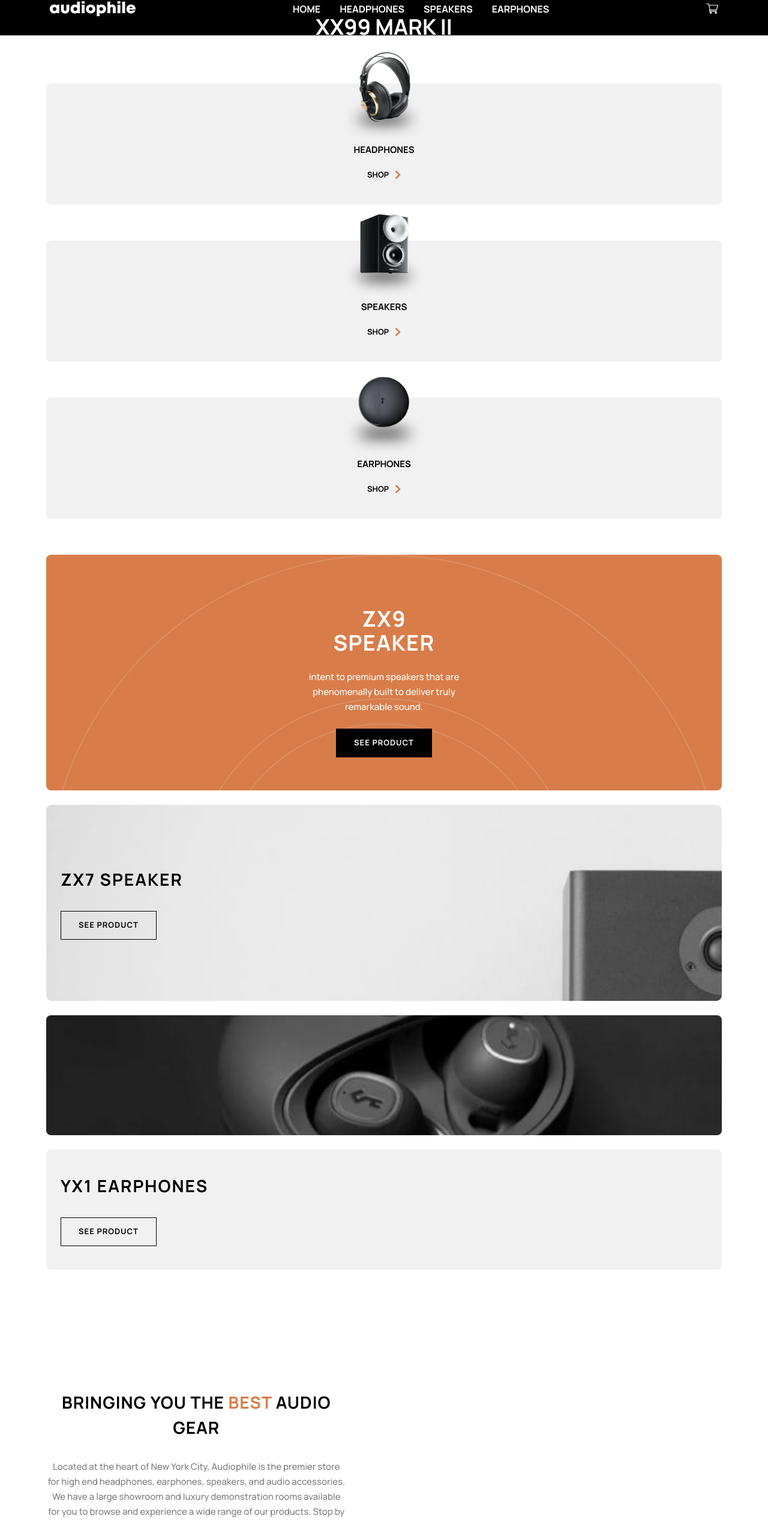
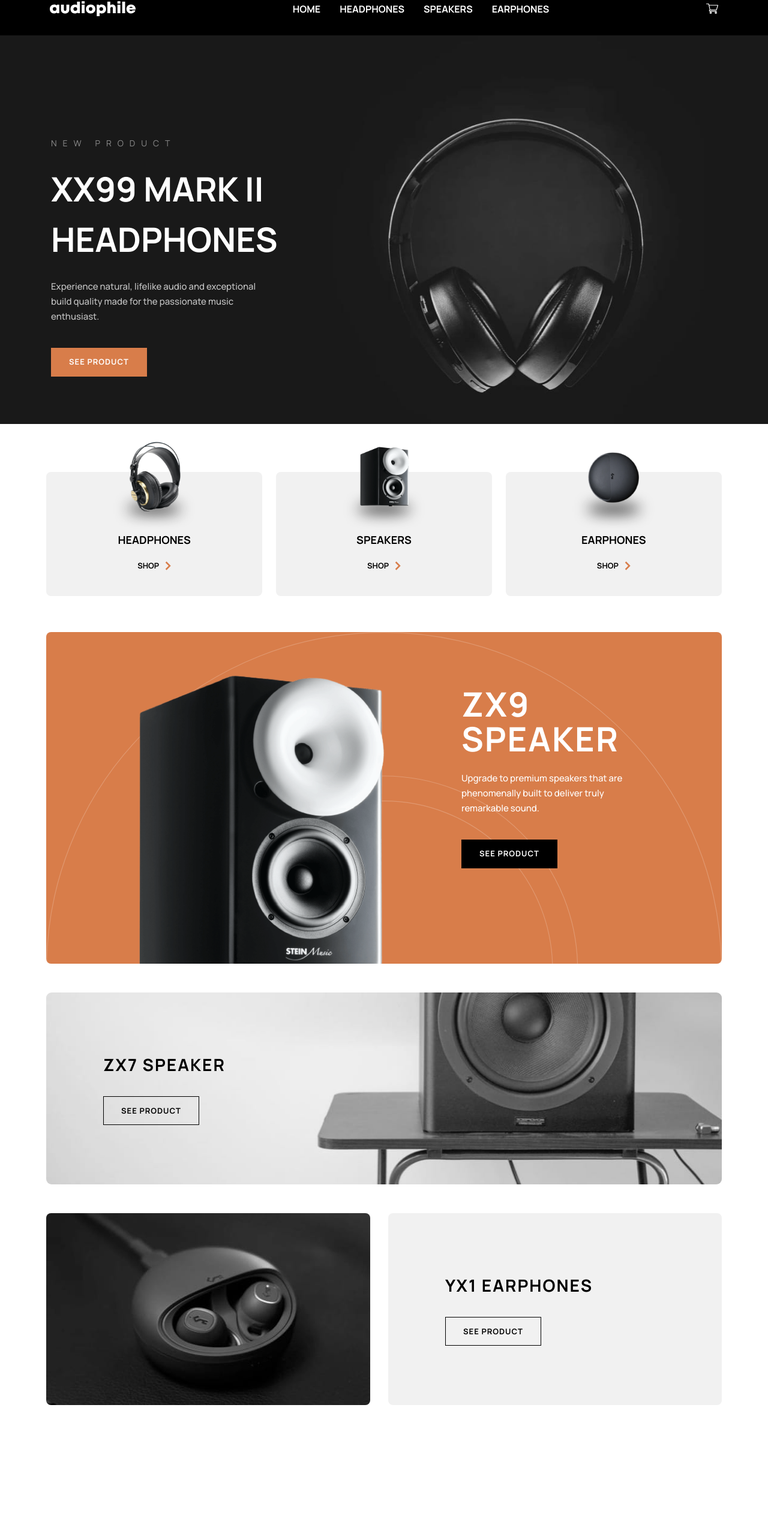
Before and after one commit to thenameiswiiwin/audiophile-ecommerce, a Next.js app: page / in a window 1280 px wide. Shown: the part 30-2568 px from the top of the page at 60% size. Built offline with nearby package versions, Linux system fonts and the light colour scheme.

Commit message:
feat: responsive for tablet and desktop

```diff
--- a/components/Categories.tsx
+++ b/components/Categories.tsx
@@ -8,11 +8,11 @@ import { categories } from '@/constants'
 
 const Categories = () => {
   return (
-    <div className="z-1 mt-20">
+    <div className="z-1 mt-20 md:flex md:justify-between lg:flex">
       {categories.map((category) => (
         <div
           key={nanoid()}
-          className="relative mb-[60px] rounded-lg bg-gray-base p-10 pt-20"
+          className="relative mb-[60px] rounded-lg bg-gray-base p-10 pt-20 md:w-[32%] md:justify-between"
         >
           <Link href={`/${category.title}`} key={nanoid()}>
             <Image
@@ -22,7 +22,7 @@ const Categories = () => {
               alt="Logo"
               className="absolute inset-x-[50%] top-[50%] translate-x-[-50%] translate-y-[-100%] justify-center"
             />
-            <p className="mt-5 text-center text-[15px] font-bold uppercase">
+            <p className="mt-5 text-center text-[15px] font-bold uppercase lg:text-[18px]">
               {category.title}
             </p>
             <div className="mt-[20px] flex items-center justify-center">
@@ -34,7 +34,7 @@ const Categories = () => {
                 width={20}
                 height={20}
                 alt="Logo"
-                onClick={() => console.log('clicked')}
+                onClick={() => console.log('click')}
                 className="z-1 h-[15px] w-[10px] items-center"
               />
             </div>
--- a/components/EarbudPromo.tsx
+++ b/components/EarbudPromo.tsx
@@ -6,15 +6,25 @@ const EarbudPromo = () => {
   const earphone = products[0]
 
   return (
-    <div className="mt-[24px] flex h-[424px] flex-col gap-[24px]">
+    <div className="mt-[24px] flex h-[424px] flex-col gap-[24px] md:mt-[32px] md:h-[320px] md:flex-row md:gap-[11px] lg:mt-[48px] lg:gap-[30px]">
       <div>
         <img
-          className="h-[200px] w-full rounded-[8px] object-cover"
+          className="h-[200px] w-full rounded-[8px] object-cover md:hidden"
           src="/home/mobile/image-earphones-yx1.jpg"
           alt="earphones"
         />
+        <img
+          className="hidden h-full max-w-[339px] rounded-[8px] object-cover md:block lg:hidden"
+          src="/home/tablet/image-earphones-yx1.jpg"
+          alt="earphones"
+        />
+        <img
+          className="hidden h-full max-w-[540px] rounded-[8px] lg:block"
+          src="/home/desktop/image-earphones-yx1.jpg"
+          alt="earphones"
+        />
       </div>
-      <div className="flex h-[200px] w-full flex-col justify-center gap-[32px] rounded-[8px] bg-gray-base pl-[24px]">
+      <div className="flex h-[200px] w-full flex-col justify-center gap-[32px] rounded-[8px] bg-gray-base pl-[24px] md:h-[320px] md:pl-[41px] lg:pl-[95px]">
         <h2 className="text-[28px] font-bold uppercase tracking-[2px]">
           {earphone.name.replace('Wireless', '')}
         </h2>
--- a/components/Hero.tsx
+++ b/components/Hero.tsx
@@ -12,19 +12,29 @@ const Hero = () => {
         alt="HeroImage"
         className="max-h-[600px] w-full object-cover md:hidden lg:hidden"
       />
-      <div className="absolute inset-0 mx-auto flex max-w-[1174px] items-center object-center px-[39px]">
-        <article className="w-full text-center">
-          <h2 className="pb-[16px] text-[14px] uppercase tracking-[10px] text-white/50">
+      <img
+        src={'/home/tablet/image-hero.jpg'}
+        alt="HeroImage"
+        className="hidden max-h-[729px] w-full object-cover object-center md:block lg:hidden"
+      />
+      <img
+        src={'/home/desktop/image-hero.jpg'}
+        alt="HeroImage"
+        className="hidden max-h-[729px] w-full object-cover object-center lg:block"
+      />
+      <div className="absolute inset-0 mx-auto flex max-w-[1174px] items-center object-center px-[39px] lg:px-8 lg:pt-[89px]">
+        <article className="w-full text-center lg:text-left">
+          <h2 className="pb-[16px] text-[14px] uppercase tracking-[10px] text-white/50 md:pb-[24px]">
             New product
           </h2>
-          <h1 className="mx-auto max-w-[328px] pb-[24px] text-[36px] font-bold uppercase text-white">
+          <h1 className="mx-auto max-w-[328px] pb-[24px] text-[36px] font-bold uppercase text-white md:max-w-[396px] md:text-[56px] lg:mx-0 lg:max-w-[396px] lg:text-[56px]">
             {headphone.name}
           </h1>
-          <p className="mx-auto max-w-[349px] pb-[24px] text-[15px] font-medium leading-[25px] text-white/75">
+          <p className="mx-auto max-w-[349px] pb-[24px] text-[15px] font-medium leading-[25px] text-white/75 md:pb-[40px] lg:mx-0">
             Experience natural, lifelike audio and exceptional build quality
             made for the passionate music enthusiast.
           </p>
-          <div className="mx-auto block w-max">
+          <div className="mx-auto block w-max lg:mx-0">
             <Button intent="primary" href={`/headphones/${headphone.slug}`}>
               See Product
             </Button>
--- a/components/Navbar.tsx
+++ b/components/Navbar.tsx
@@ -10,7 +10,6 @@ const Navbar = () => {
   return (
     <nav className="bg-black lg:px-0">
       <div className="flex items-center justify-between px-[30px] py-8 md:mx-auto md:max-w-[1174px]">
-        {/* Hamburger Icon */}
         <Image
           src="/shared/tablet/icon-hamburger.svg"
           width={16}
@@ -19,8 +18,7 @@ const Navbar = () => {
           onClick={() => console.log('clicked')}
           className="cursor-pointer lg:hidden"
         />
-        {/*  Logo */}
-        <div>
+        <div className="md:w-full md:pl-[42px] lg:w-max lg:pl-0">
           <Link href={'/'} className="block w-max">
             <Image
               src="/shared/desktop/logo.svg"
@@ -30,7 +28,6 @@ const Navbar = () => {
             />
           </Link>
         </div>
-        {/* Nav Items */}
         <div className="hidden gap-x-8 uppercase text-white lg:flex">
           {navLinks.map((link) => (
             <Link
--- a/components/Pitch.tsx
+++ b/components/Pitch.tsx
@@ -21,13 +21,23 @@ const Pitch = () => {
           src="/shared/mobile/image-best-gear.jpg"
           alt=""
         />
+        <img
+          className="hidden h-[300px] w-full rounded-[8px] object-cover md:block lg:hidden"
+          src="/shared/tablet/image-best-gear.jpg"
+          alt=""
+        />
+        <img
+          className="hidden h-[588px] max-w-[540px] rounded-[8px] lg:block"
+          src="/shared/desktop/image-best-gear.jpg"
+          alt=""
+        />
       </div>
-      <div className="w-full text-center">
-        <h2 className="text-[28px] font-bold uppercase tracking-[1px]">
+      <div className="w-full text-center lg:text-left">
+        <h2 className="text-[28px] font-bold uppercase tracking-[1px] md:text-[40px] md:leading-[44px] md:tracking-[1.43px]">
           Bringing you the <span className="text-orange-primary">best</span>{' '}
           audio gear
         </h2>
-        <p className="mx-auto max-w-[573px] pt-[32px] text-[15px] font-medium leading-[25px] opacity-50">
+        <p className="mx-auto max-w-[573px] pt-[32px] text-[15px] font-medium leading-[25px] opacity-50 lg:mx-0">
           Located at the heart of New York City, Audiophile is the premier store
           for high end headphones, earphones, speakers, and audio accessories.
           We have a large showroom and luxury demonstration rooms available for
--- a/components/SpeakerBanner.tsx
+++ b/components/SpeakerBanner.tsx
@@ -6,7 +6,7 @@ const SpeakerBanner = () => {
   const speaker = products[4]
 
   return (
-    <div className="flex h-[327px] w-full flex-col justify-center gap-[32px] rounded-[9px] bg-speaker-banner-mobile bg-cover bg-right-top bg-no-repeat pl-[24px]">
+    <div className="flex h-[327px] w-full flex-col justify-center gap-[32px] rounded-[9px] bg-speaker-banner-mobile bg-cover bg-right-top bg-no-repeat pl-[24px] md:h-[320px] md:bg-speaker-banner-tablet md:pl-[62px] lg:bg-speaker-banner-desktop lg:pl-[95px]">
       <h2 className="text-[28px] font-bold uppercase tracking-[2px]">
         {speaker.name}
       </h2>
--- a/components/SpeakerPromo.tsx
+++ b/components/SpeakerPromo.tsx
@@ -6,23 +6,33 @@ const SpeakerPromo = () => {
   const speaker = products[5]
 
   return (
-    <div className="bg-top-center mb-[24px] flex flex-col items-center overflow-y-hidden rounded-[8px] bg-orange-primary bg-circle-pattern bg-cover bg-no-repeat">
-      <div className="pb-[32px] pt-[55px]">
+    <div className="bg-top-center mb-[24px] flex flex-col items-center overflow-y-hidden rounded-[8px] bg-orange-primary bg-circle-pattern bg-cover bg-no-repeat md:mb-[32px] lg:mb-[48px] lg:flex-row lg:justify-center lg:gap-[128px] lg:pt-[56px]">
+      <div className="pb-[32px] pt-[55px] md:pb-[64px] md:pt-[52px] lg:translate-y-4 lg:p-0">
         <img
           className="mx-auto max-w-[172px] md:hidden"
           src="/home/mobile/image-speaker-zx9.png"
           alt=""
         />
+        <img
+          className="mx-auto hidden max-w-[197px] md:flex lg:hidden"
+          src="/home/tablet/image-speaker-zx9.png"
+          alt=""
+        />
+        <img
+          className="hidden max-w-[410px] lg:block"
+          src="/home/desktop/image-speaker-zx9.png"
+          alt=""
+        />
       </div>
       <div>
-        <h2 className="mx-auto max-w-[200px] text-center text-[36px] font-bold uppercase leading-[40px] tracking-[1.29px] text-white">
+        <h2 className="mx-auto max-w-[200px] text-center text-[36px] font-bold uppercase leading-[40px] tracking-[1.29px] text-white md:max-w-[261px] md:text-[56px] md:leading-[58px] md:tracking-[2px] lg:mx-0 lg:text-left">
           {speaker.name}
         </h2>
-        <p className="mx-auto max-w-[280px] py-[24px] text-center text-[15px] font-medium leading-[25px] text-white">
-          intent to premium speakers that are phenomenally built to deliver
+        <p className="mx-auto max-w-[280px] py-[24px] text-center text-[15px] font-medium leading-[25px] text-white md:pb-[40px] lg:mx-0 lg:text-left">
+          Upgrade to premium speakers that are phenomenally built to deliver
           truly remarkable sound.
         </p>
-        <div className="mx-auto mb-[55px] block w-max">
+        <div className="mx-auto mb-[55px] block w-max md:mb-[64px] lg:mx-0 lg:mb-[124px]">
           <Button href={`speakers/${speaker.slug}`} intent="secondary">
             See product
           </Button>
```
